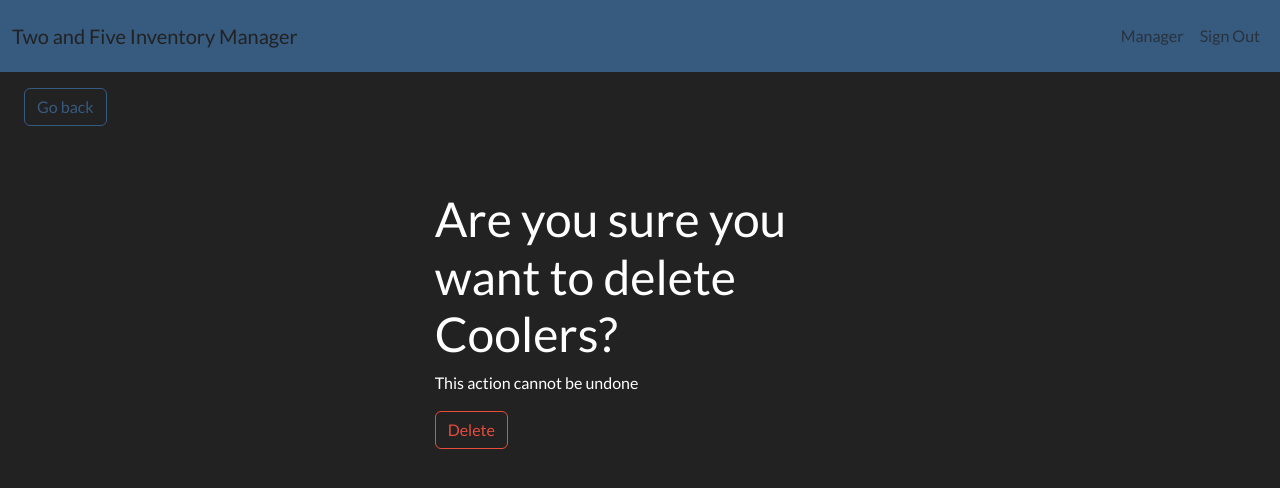
After one commit to RaphaelIsaiah/Two-and-Five-Inventory-Manager, a Django app: page /delete-item/2 in a window 1280 px wide. The commit adds this page. Shown: the top 488 px of the page. Run offline with Django 5.2, Linux system fonts and the light colour scheme; a user stored in the database is signed in; data comes from the database, SQL or seed files in the repository; both versions use the stored data as it was after the commit.

Commit message:
Delete items buttons functionalities done. Related links set working properly

```diff
--- a/two_and_five_inventory_manager/inventory/templates/inventory/dashboard.html
+++ b/two_and_five_inventory_manager/inventory/templates/inventory/dashboard.html
@@ -40,7 +40,9 @@
                     <td>
                         <a href="{% url 'edit-item' item.id %}" class="btn btn-outline-warning">Edit</a>
                     </td>
-                    <td></td>
+                    <td>
+                        <a href="{% url 'delete-item' item.id %}" class="btn btn-outline-danger">Delete</a>
+                    </td>
                 </tr>
                 {% endfor %}
             </tbody>
--- /dev/null
+++ b/two_and_five_inventory_manager/inventory/templates/inventory/delete_item.html
@@ -0,0 +1,18 @@
+{% extends 'inventory/base.html' %}
+
+{% block content %}
+<div>
+    <a href="{% url 'dashboard' %}" class="btn btn-outline-primary my-3 mx-4">Go back</a>
+    <div class="row">
+        <form method="POST" class="col-sm-11 col-md-4 mx-auto mt-5">
+            {% csrf_token %}
+            <h1 class="fw-light">Are you sure you want to delete {{ item.name }}?</h1>
+            <p class="fw-light">This action cannot be undone</p>
+
+            <div>
+                <button class="btn btn-outline-danger">Delete</button>
+            </div>
+        </form>
+    </div>
+</div>
+{% endblock content %}
--- a/two_and_five_inventory_manager/inventory/urls.py
+++ b/two_and_five_inventory_manager/inventory/urls.py
@@ -1,6 +1,6 @@
 from django.contrib import admin
 from django.urls import path
-from .views import Index, SignUpView, Dashboard, AddItem, EditItem
+from .views import Index, SignUpView, Dashboard, AddItem, EditItem, DeleteItem
 from django.contrib.auth import views as auth_views
 
 urlpatterns = [
@@ -8,6 +8,7 @@ urlpatterns = [
     path("dashboard/", Dashboard.as_view(), name="dashboard"),
     path("add-item/", AddItem.as_view(), name="add-item"),
     path("edit-item/<int:pk>", EditItem.as_view(), name="edit-item"),
+    path("delete-item/<int:pk>", DeleteItem.as_view(), name="delete-item"),
     path("signup/", SignUpView.as_view(), name="signup"),
     path(
         "login/",
--- a/two_and_five_inventory_manager/inventory/views.py
+++ b/two_and_five_inventory_manager/inventory/views.py
@@ -1,6 +1,6 @@
 from django.shortcuts import render, redirect
 from django.urls import reverse_lazy
-from django.views.generic import TemplateView, View, CreateView, UpdateView
+from django.views.generic import TemplateView, View, CreateView, UpdateView, DeleteView
 from django.contrib.auth import authenticate, login
 from django.contrib.auth.mixins import LoginRequiredMixin
 from .forms import UserRegisterForm, InventoryItemForm
@@ -68,3 +68,10 @@ class EditItem(LoginRequiredMixin, UpdateView):
     form_class = InventoryItemForm
     template_name = "inventory/item_form.html"
     success_url = reverse_lazy("dashboard")
+
+
+class DeleteItem(LoginRequiredMixin, DeleteView):
+    model = InventoryItem
+    template_name = "inventory/delete_item.html"
+    success_url = reverse_lazy("dashboard")
+    context_object_name = "item"
```
Also changed, not shown: two_and_five_inventory_manager/db.sqlite3.
